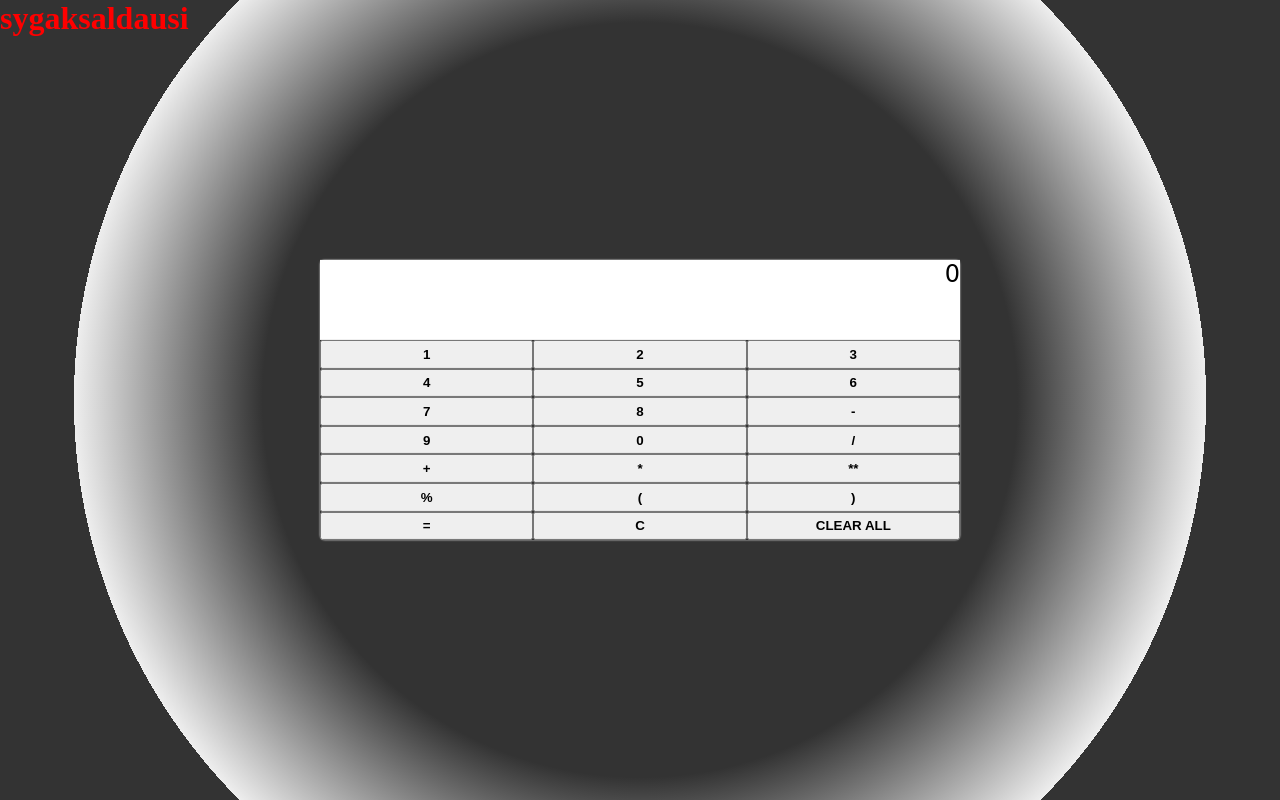
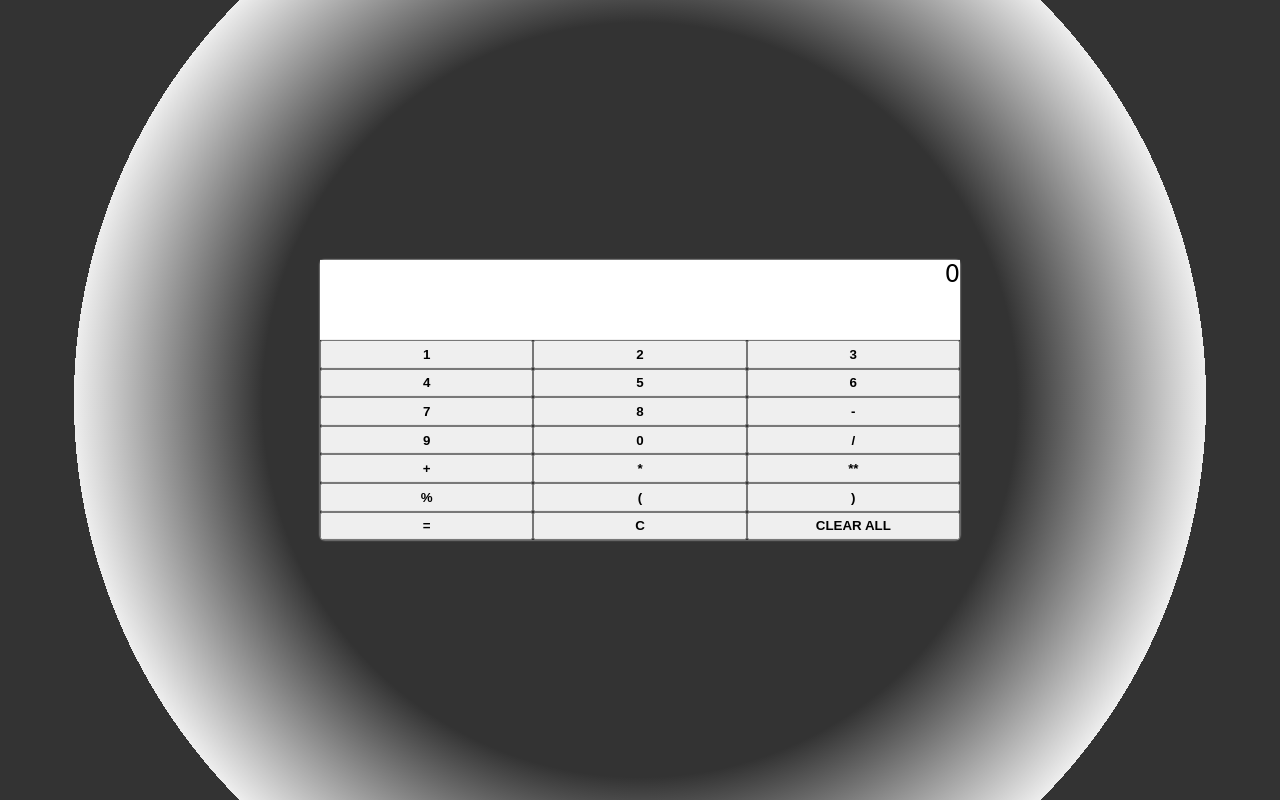
Before and after one commit to Fakokunde/calculator-js, a plain HTML site: page index.html in a window 1280 px wide. Drawn offline with Linux system fonts and the light colour scheme.

Commit message:
Update index.html

```diff
--- a/index.html
+++ b/index.html
@@ -10,7 +10,7 @@
 <body>
 
 
-    <h1 style="color: red ">sygaksaldausi</h1>
+
 
 
     <div class="calculator">
```
